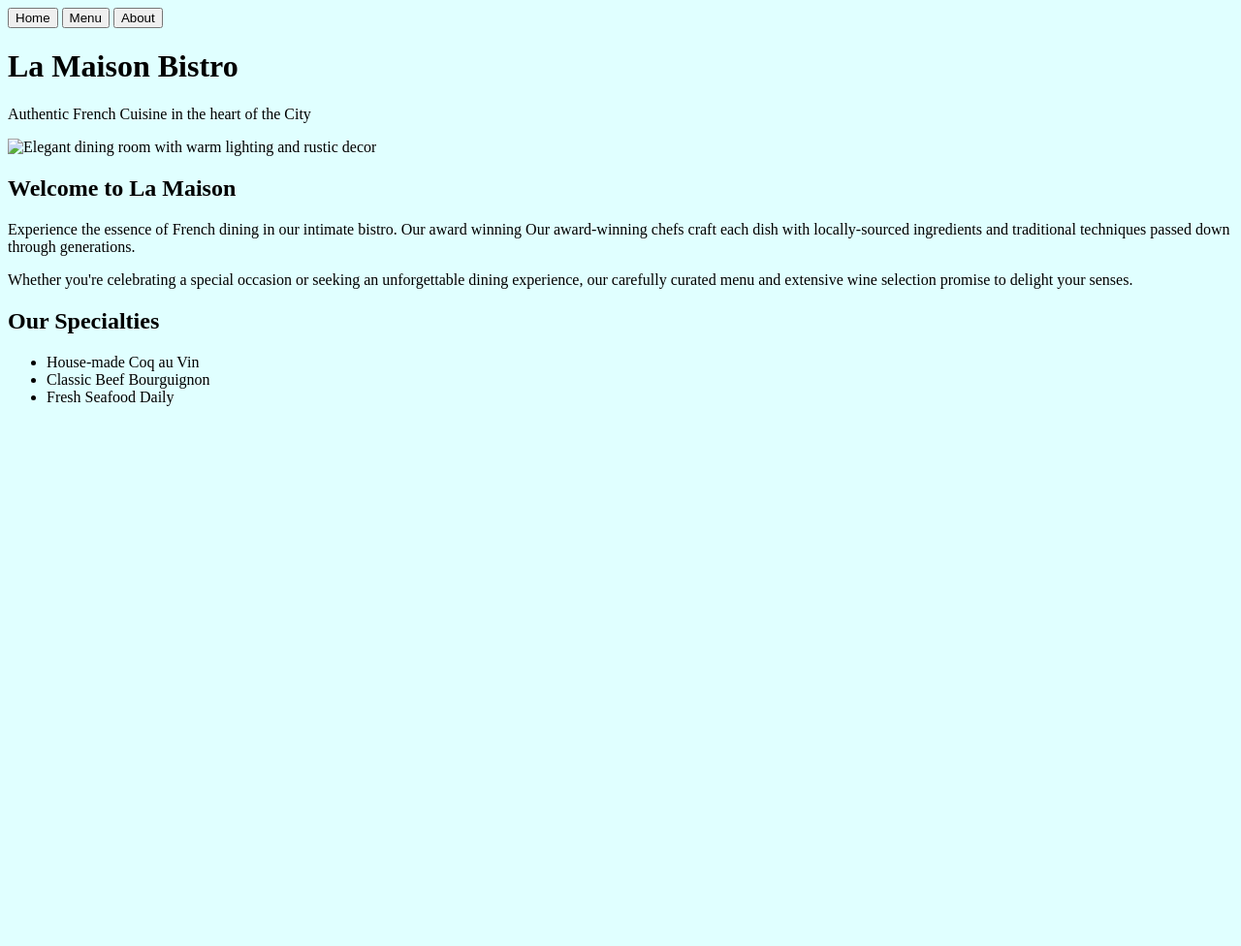
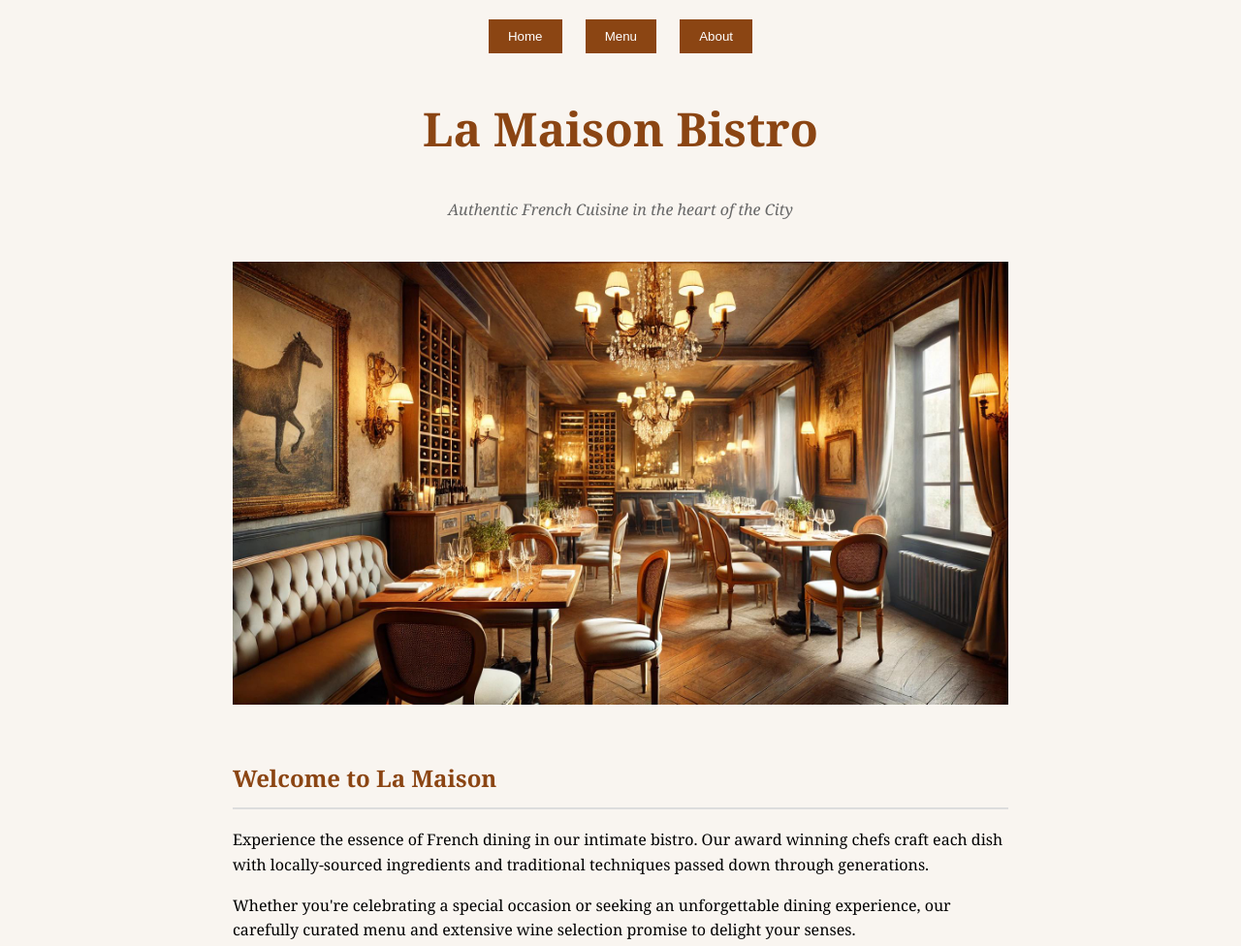
Before and after one commit to shauntiwari/restaurant-page, a website built with webpack: page src/template.html in a window 1280 px wide. Shown: the top 976 px of the page at 97% size. Before the commit the page ends 800 px from the top, so only its background shows below. Built offline with nearby package versions, Linux system fonts and the light colour scheme; files whose address does not match are found by name.

Commit message:
Added css styling

```diff
--- a/src/styles.css
+++ b/src/styles.css
@@ -1,3 +1,67 @@
 body {
-    background-color: lightcyan;
+    font-family: 'Georgia', serif;
+    line-height: 1.6;
+    margin: 0;
+    padding: 20px;
+    background-color: #f9f5f0;
 }
+
+nav {
+    text-align: center;
+    margin-bottom: 30px;
+}
+
+nav button {
+    padding: 10px 20px;
+    margin: 0 10px;
+    background: #8b4513;
+    color: white;
+    border: none;
+    cursor: pointer;
+}
+
+header {
+    text-align: center;
+    margin-bottom: 40px;
+}
+
+h1 {
+    color: #8b4513;
+    font-size: 3em;
+}
+
+.tagline {
+    font-style: italic;
+    color: #666;
+}
+
+main {
+    max-width: 800px;
+    margin: 0 auto;
+}
+
+img {
+    width: 100%;
+    height: auto;
+    margin-bottom: 30px;
+}
+
+section {
+    margin-bottom: 40px;
+}
+
+h2 {
+    color: #8b4513;
+    border-bottom: 2px solid #ddd;
+    padding-bottom: 10px;
+}
+
+.highlights ul {
+    list-style-type: none;
+    padding: 0;
+}
+
+.highlights li {
+    padding: 10px 0;
+    border-bottom: 1px solid #eee;
+}
--- a/src/template.html
+++ b/src/template.html
@@ -28,7 +28,7 @@
 
             <section class="about">
                 <h2>Welcome to La Maison</h2>
-                <p>Experience the essence of French dining in our intimate bistro. Our award winning Our award-winning chefs craft each dish with locally-sourced ingredients and traditional techniques passed down through generations.</p>
+                <p>Experience the essence of French dining in our intimate bistro. Our award winning chefs craft each dish with locally-sourced ingredients and traditional techniques passed down through generations.</p>
                 <p>Whether you're celebrating a special occasion or seeking an unforgettable dining experience, our carefully curated menu and extensive wine selection promise to delight your senses.</p>
             </section>
 
```
Also changed, not shown: src/home.js (added), src/restaurant-exterior.jpg (added), src/restaurant-interior.jpg (added).
